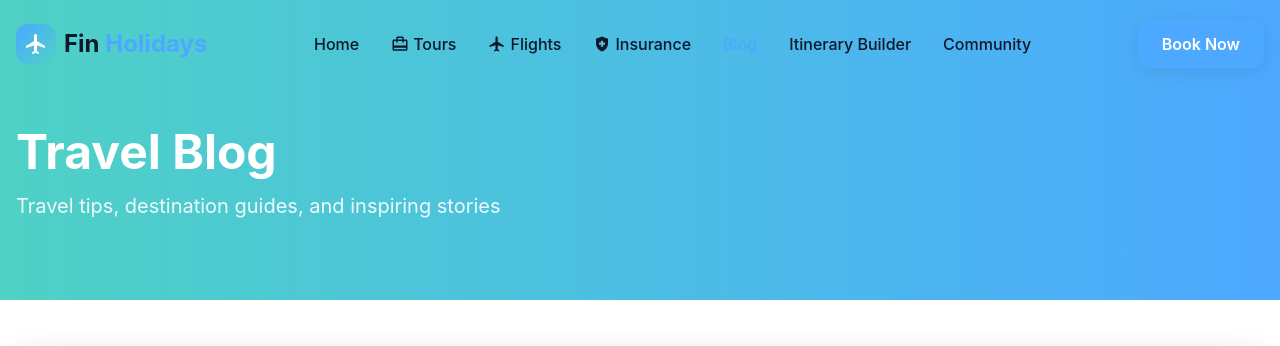
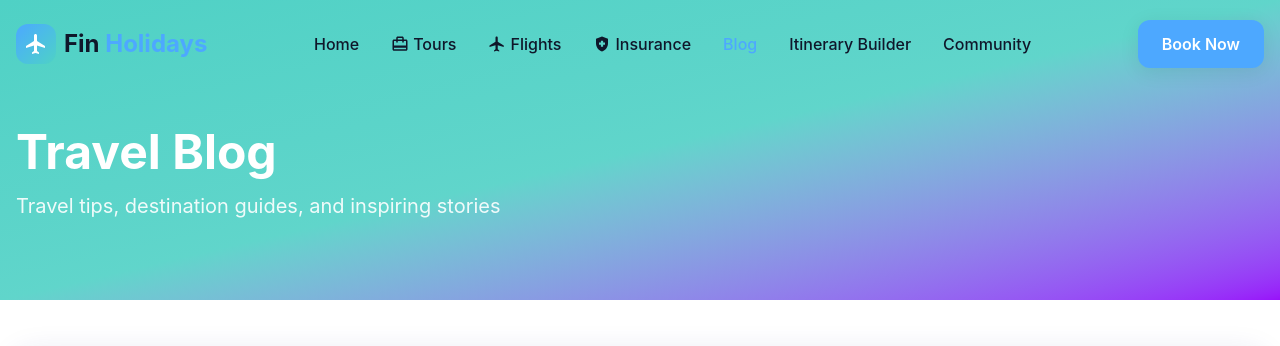
Before and after one commit to urbanenginners-svg/travel-finpay, a React (Vite) app: page /blog in a window 1280 px wide. Shown: the top 346 px of the page. Built offline with nearby package versions, Linux system fonts and the light colour scheme; grey boxes are pictures that could not be loaded.

Commit message:
update header background gradient styles in Blog and Flights pages

```diff
--- a/src/pages/Blog.jsx
+++ b/src/pages/Blog.jsx
@@ -25,7 +25,7 @@
       className="min-h-screen bg-pearl"
     >
       {/* Header */}
-      <div className="bg-gradient-to-r from-teal to-skyblue text-white py-20 pt-32">
+      <div className="bg-gradient-to-br from-teal via-teal/90 to-purple-600 text-white py-20 pt-32">
         <div className="container mx-auto px-4">
           <motion.h1
             initial={{ opacity: 0, y: 30 }}
--- a/src/pages/Flights.jsx
+++ b/src/pages/Flights.jsx
@@ -28,7 +28,7 @@
       className="min-h-screen bg-pearl"
     >
       {/* Header */}
-      <div className="bg-gradient-to-r from-skyblue to-teal text-white py-16 pt-28">
+      <div className="bg-gradient-to-br from-purple-600 via-blue-600 to-teal text-white py-16 pt-28">
         <div className="container mx-auto px-4">
           <motion.h1
             initial={{ opacity: 0, y: 30 }}
```
